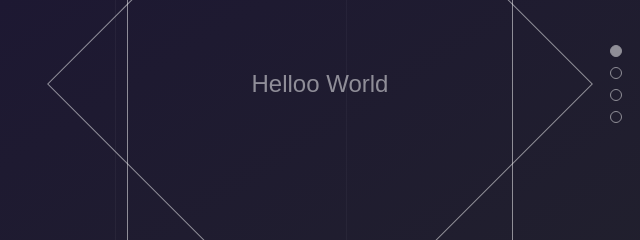
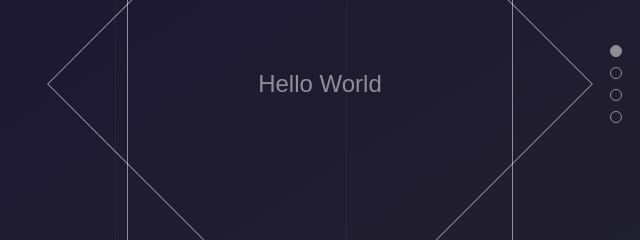
Before and after one commit to Lucadmin/Lucadmin.github.io, a plain HTML site: page index.html in a window 1280 px wide. Both pictures are taken after a click on the item "Hello World". Shown: the part 316-556 px from the top of the page, 640-1280 px from the left. Drawn offline with Linux system fonts and the light colour scheme; a web font is replaced by a local one.

Commit message:
Einiges verbessert
Signed-off-by: Lucadmin <luca.account@gmx.de>

```diff
--- a/index.html
+++ b/index.html
@@ -49,7 +49,7 @@
 
             <!-- HELLO WORLD SECTION -->
             <div class="square-section" id="section-hello-world">
-                <p id="text">Helloo World</p>
+                <p id="text">Hello World</p>
             </div>
 
             <!-- ME SECTION -->
```
